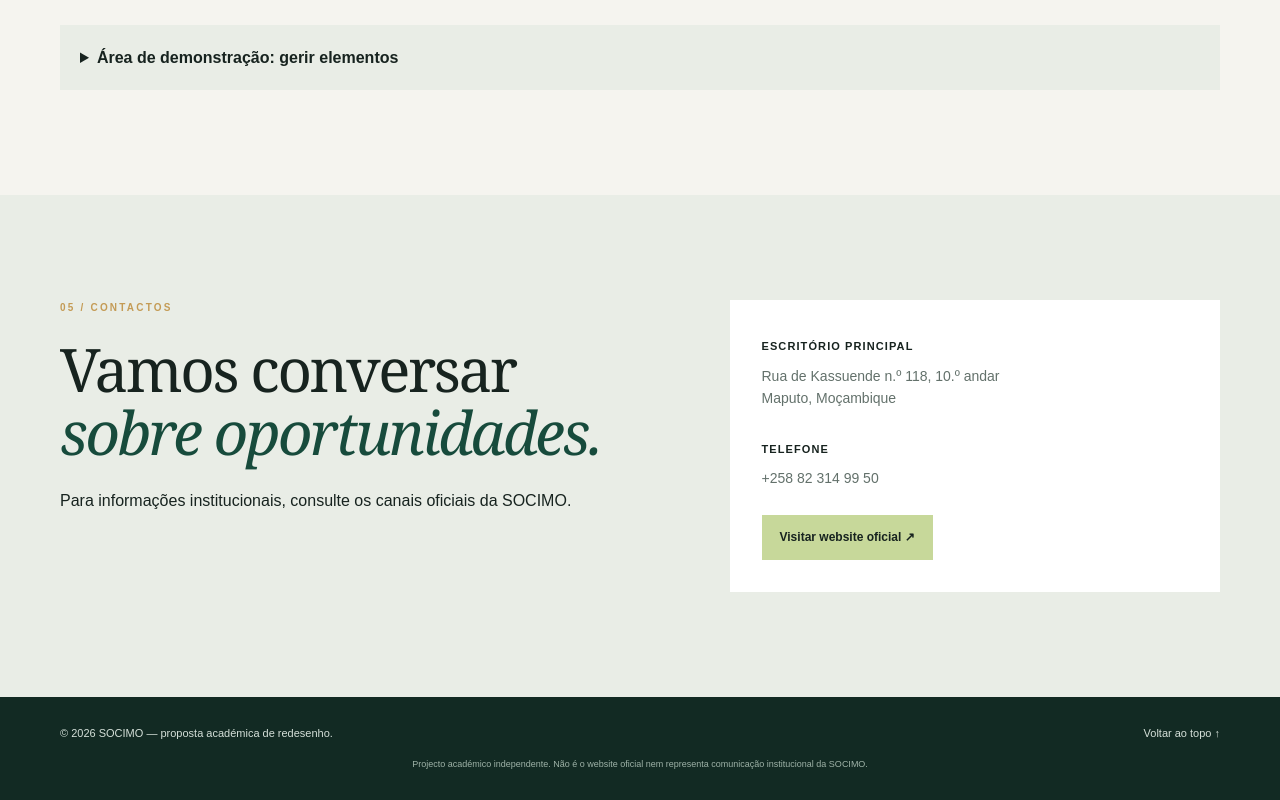
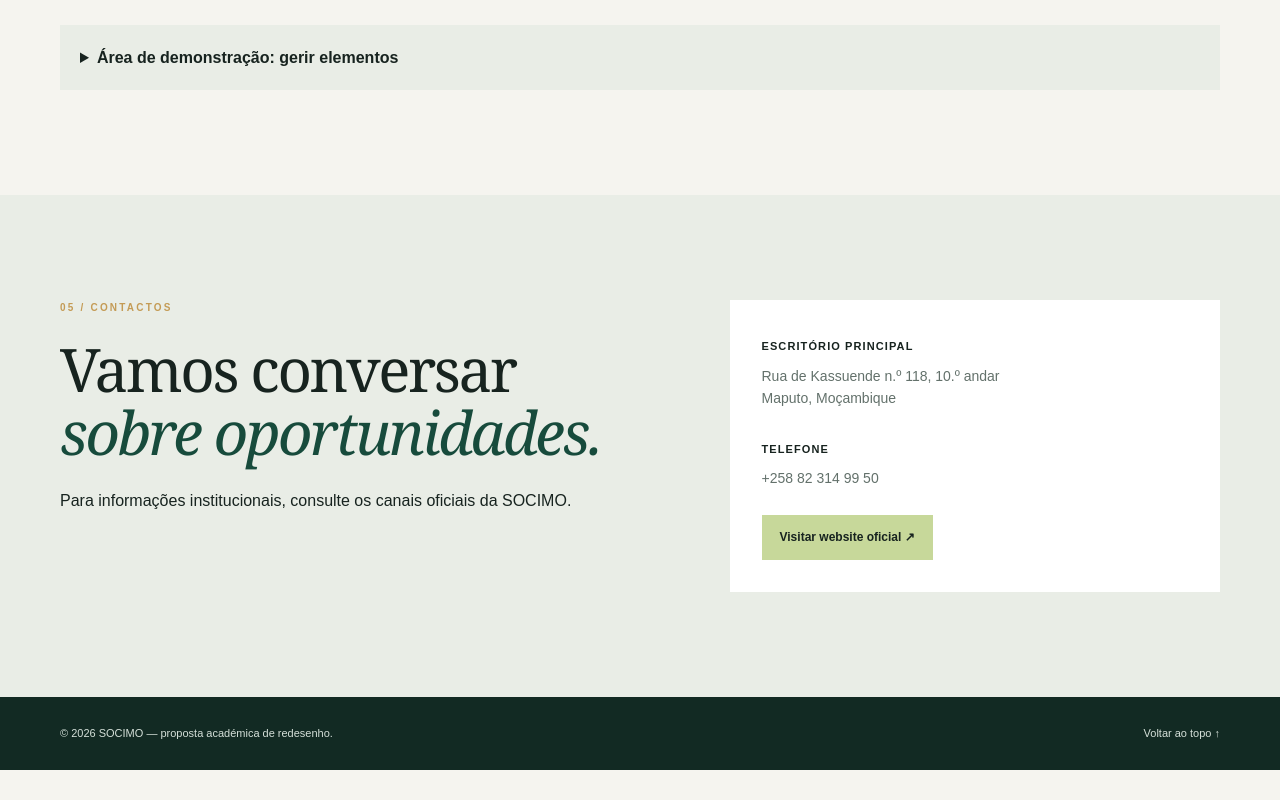
Before and after one commit to wilsoncossa/Socimo2, a plain HTML site: page index.html in a window 1280 px wide. Shown: the part 3841-4641 px from the top of the page. After the commit the page ends 4611 px from the top, so only its background shows below. Drawn offline with Linux system fonts and the light colour scheme.

Commit message:
Update footer structure in index.html
Removed disclaimer from footer in index.html

```diff
--- a/index.html
+++ b/index.html
@@ -114,6 +114,6 @@
       </div>
     </section>
   </main>
-  <footer class="site-footer"><div class="container footer-row"><span>© <span id="year"></span> SOCIMO — proposta académica de redesenho.</span><a href="#inicio">Voltar ao topo ↑</a></div><p class="disclaimer">Projecto académico independente. Não é o website oficial nem representa comunicação institucional da SOCIMO.</p></footer>
+  <footer class="site-footer"><div class="container footer-row"><span>© <span id="year"></span> SOCIMO — proposta académica de redesenho.</span><a href="#inicio">Voltar ao topo ↑</a></div></footer>
 </body>
 </html>
```
